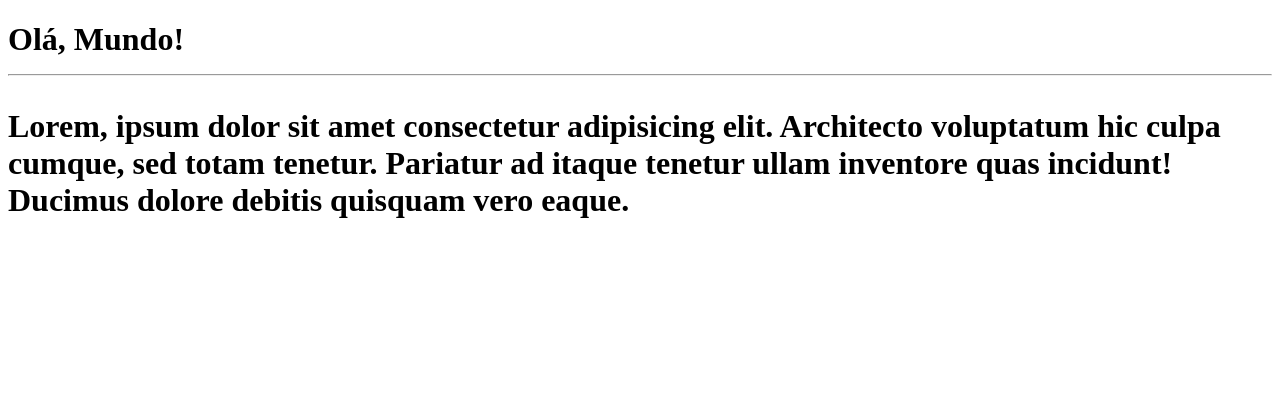
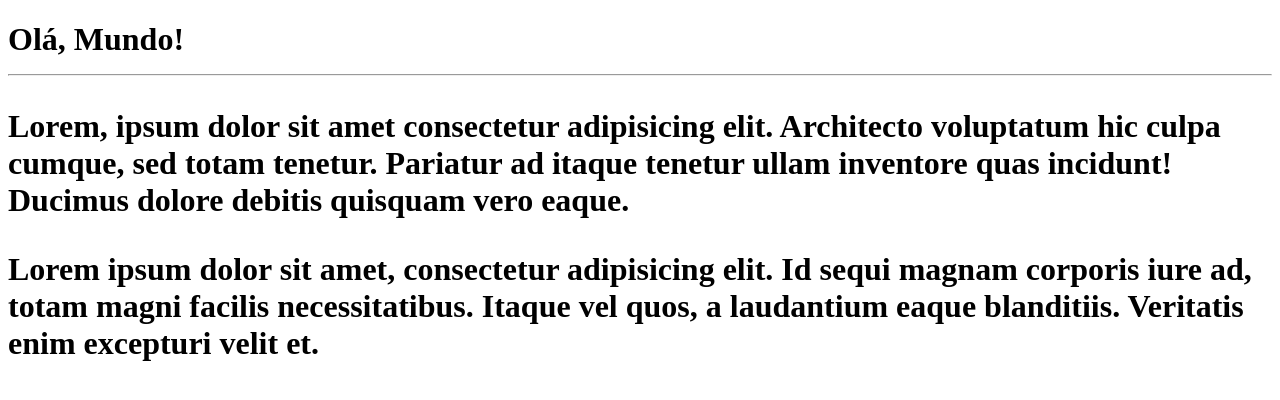
Before and after one commit to juliocamargo10/Ola-Mundo-, a plain HTML site: page site-exemplo/index.html in a window 1280 px wide. Drawn offline with Linux system fonts and the light colour scheme.

Commit message:
adicionei um paragrafo

```diff
--- a/site-exemplo/index.html
+++ b/site-exemplo/index.html
@@ -12,6 +12,9 @@
 Lorem, ipsum dolor sit amet consectetur adipisicing elit. Architecto voluptatum hic culpa cumque, sed totam tenetur. Pariatur ad itaque tenetur ullam inventore quas incidunt! Ducimus dolore debitis quisquam vero eaque.
 </p>
 
+<p>
+    Lorem ipsum dolor sit amet, consectetur adipisicing elit. Id sequi magnam corporis iure ad, totam magni facilis necessitatibus. Itaque vel quos, a laudantium eaque blanditiis. Veritatis enim excepturi velit et.
+</p>
     </h1>
 </body>
 </html>
```
